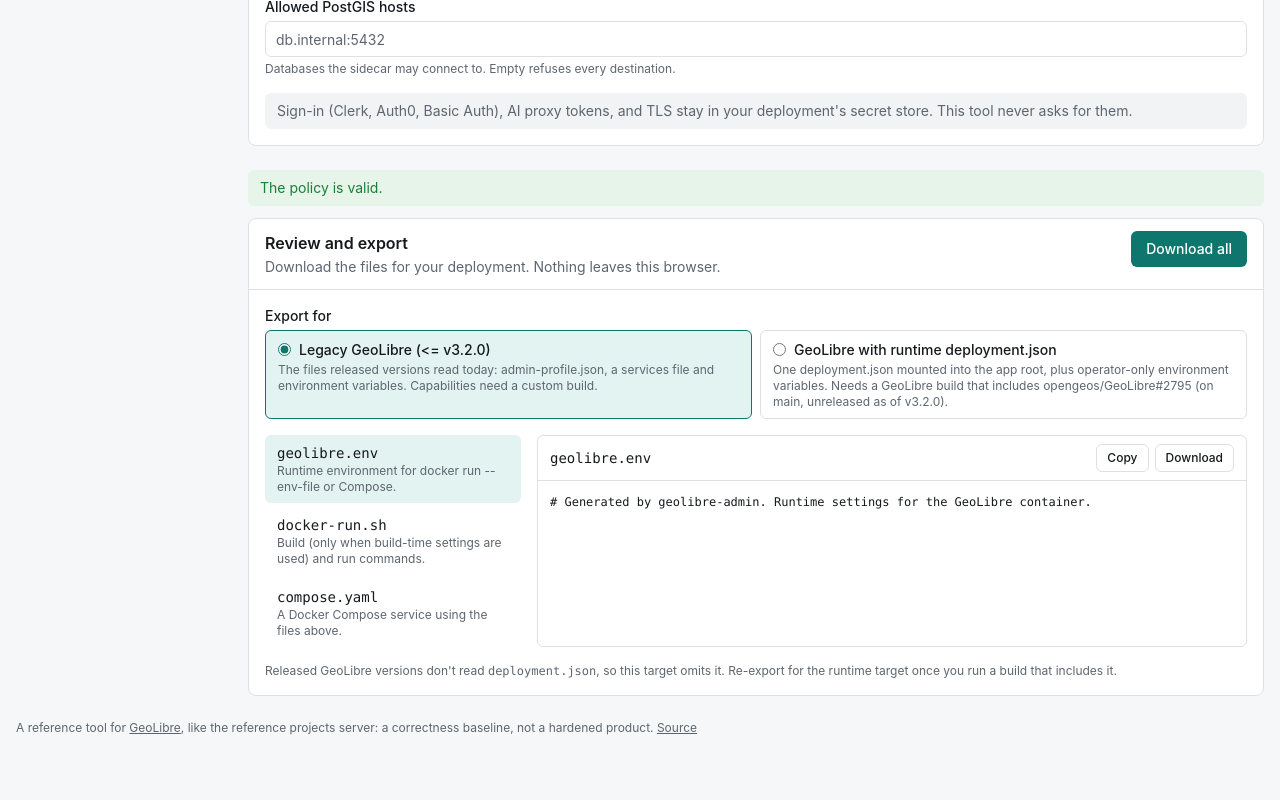
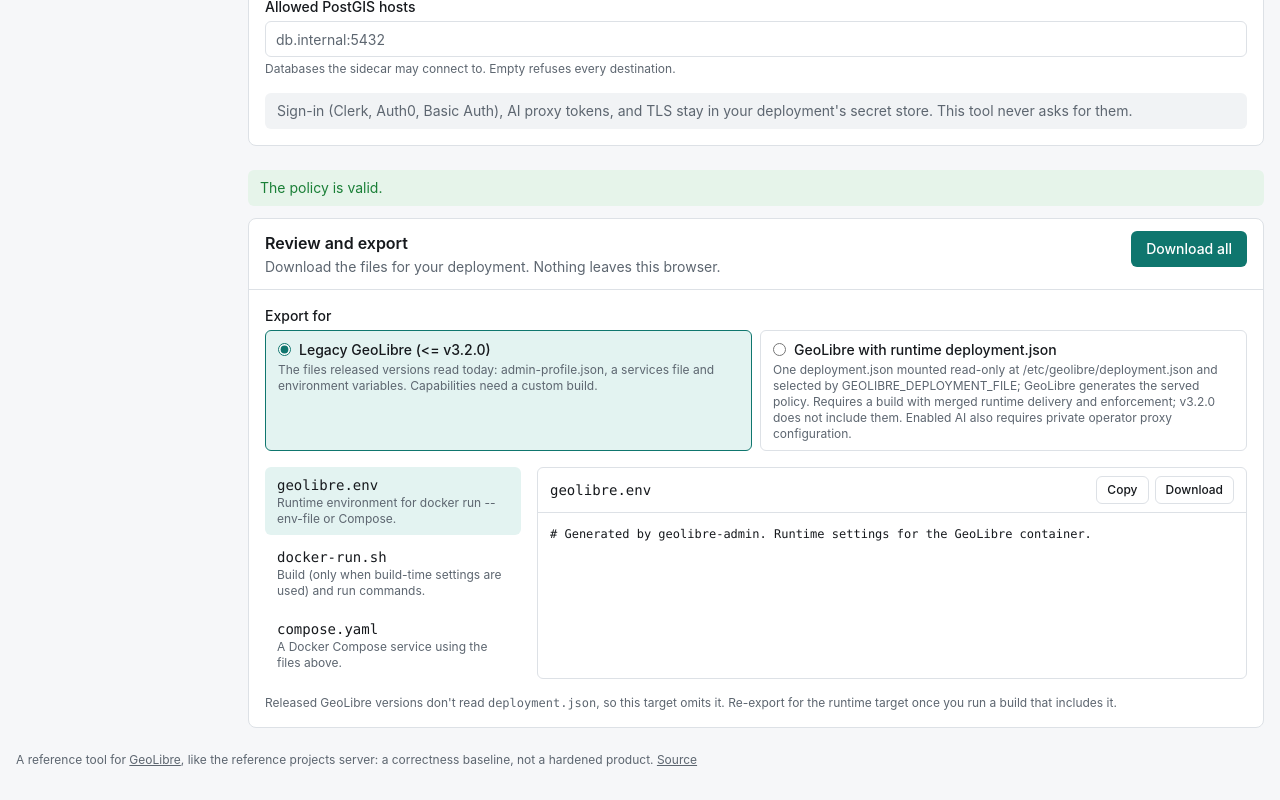
Before and after one commit to deniial00/geolibre-admin, a React (Vite) app: page / in a window 1280 px wide. Shown: the part 3880-4680 px from the top of the page. Before the commit the page ends 4648 px from the top, so only its background shows below. Built offline with nearby package versions, Linux system fonts and the light colour scheme.

Commit message:
Fix runtime deployment export contract (#10)
* Fix runtime deployment export contract

* Address runtime export review feedback

```diff
--- a/src/policy-editor/ExportSection.tsx
+++ b/src/policy-editor/ExportSection.tsx
@@ -123,10 +123,12 @@
         <p className="text-xs text-muted">
           {target === "deployment" ? (
             <>
-              GeoLibre fetches <code>deployment.json</code> from the app root before the first render and ignores it
-              when it is missing, late (3 s) or blocked, so the settings fail open. Generating the file from an
-              environment variable (<code>GEOLIBRE_DEPLOYMENT_FILE</code>) is not shipped yet, so the commands mount it
-              directly. Capabilities and plugin allow or block lists are client-side hiding, not server enforcement.
+              GeoLibre's current main reads the public policy from{" "}
+              <code>GEOLIBRE_DEPLOYMENT_FILE</code> and writes the served <code>/deployment.json</code> at boot. The
+              exporter mounts that input read-only at <code>/etc/geolibre/deployment.json</code>. This requires a build
+              with merged runtime delivery and enforcement; released v3.2.0 does not include it. Enabled AI requires
+              filling the operator proxy URL and token placeholders in the export format you use; never put
+              credentials in the policy JSON.
             </>
           ) : (
             <>
--- a/src/policy/export.ts
+++ b/src/policy/export.ts
@@ -8,8 +8,8 @@
 /** Where the generated files are mounted in the GeoLibre container. */
 export const ADMIN_PROFILE_MOUNT = "/usr/share/nginx/html/admin-profile.json";
 export const SERVICES_MOUNT = "/config/geolibre-services.json";
-/** GeoLibre fetches `<base>/deployment.json`; GEOLIBRE_DEPLOYMENT_FILE generation is not shipped, so mount it directly. */
-export const DEPLOYMENT_MOUNT = "/usr/share/nginx/html/deployment.json";
+/** Read-only policy input consumed through GEOLIBRE_DEPLOYMENT_FILE; boot writes the separately served app-root file. */
+export const DEPLOYMENT_MOUNT = "/etc/geolibre/deployment.json";
 
 function isEmpty(value: unknown): boolean {
   if (value === undefined || value === null || value === "") return true;
@@ -178,7 +178,7 @@
     value: "deployment",
     label: "GeoLibre with runtime deployment.json",
     description:
-      "One deployment.json mounted into the app root, plus operator-only environment variables. Needs a GeoLibre build that includes opengeos/GeoLibre#2795 (on main, unreleased as of v3.2.0).",
+      "One deployment.json mounted read-only at /etc/geolibre/deployment.json and selected by GEOLIBRE_DEPLOYMENT_FILE; GeoLibre generates the served policy. Requires a build with merged runtime delivery and enforcement; v3.2.0 does not include them. Enabled AI also requires private operator proxy configuration.",
   },
 ];
 
@@ -211,7 +211,23 @@
 
 function plan(policy: DeploymentPolicy, operator: OperatorSettings, target: ExportTarget): Plan {
   if (target === "deployment") {
-    return { args: [], env: operatorEnv(operator), mounts: [{ file: "deployment.json", target: DEPLOYMENT_MOUNT }] };
+    const env: Setting[] = [{ name: "GEOLIBRE_DEPLOYMENT_FILE", value: DEPLOYMENT_MOUNT }, ...operatorEnv(operator)];
+    if (policy.ai?.enabled === true) {
+      env.push(
+        { name: "GEOLIBRE_AI_URL", value: "/ai" },
+        {
+          name: "GEOLIBRE_AI_PROXY_URL",
+          value: "",
+          note: "Required when ai.enabled=true: fill in your AI proxy HTTPS origin, without credentials, path, query, or fragment.",
+        },
+        {
+          name: "GEOLIBRE_AI_PROXY_TOKEN",
+          value: "",
+          note: "Required when ai.enabled=true: fill in your private instance token using only A-Z, a-z, 0-9, dot, underscore, or hyphen. Never put it in deployment.json.",
+        },
+      );
+    }
+    return { args: [], env, mounts: [{ file: "deployment.json", target: DEPLOYMENT_MOUNT }] };
   }
   const mounts: Mount[] = [];
   if (toAdminProfile(policy)) mounts.push({ file: "admin-profile.json", target: ADMIN_PROFILE_MOUNT });
@@ -234,7 +250,14 @@
 ): string {
   const { args, env, mounts } = plan(policy, operator, target);
   const image = args.length ? "geolibre-custom" : "ghcr.io/opengeos/geolibre:latest";
-  const blocks: string[] = [];
+  const blocks: string[] = target === "deployment"
+    ? [[
+        "# Requires a GeoLibre image with merged runtime deployment delivery and enforcement; v3.2.0 does not include them.",
+        ...(policy.ai?.enabled === true
+          ? ["# Replace both empty AI proxy values below before running. Editing geolibre.env does not change this inline command."]
+          : []),
+      ].join("\n")]
+    : [];
   if (args.length) {
     const lines = ["# Build-time settings: run from a GeoLibre checkout.", "docker build \\"];
     for (const arg of args) lines.push(`  --build-arg ${arg.name}=${shellQuote(arg.value)} \\`);
@@ -259,7 +282,16 @@
  */
 export function toCompose(policy: DeploymentPolicy, operator: OperatorSettings, target: ExportTarget): string {
   const { args, env, mounts } = plan(policy, operator, target);
-  const lines = ["services:", "  geolibre:"];
+  const lines = target === "deployment"
+    ? [
+        "# Requires a GeoLibre image with merged runtime deployment delivery and enforcement; v3.2.0 does not include them.",
+        ...(policy.ai?.enabled === true
+          ? ["# Replace both empty AI proxy values below before running. Editing geolibre.env does not change inline Compose values."]
+          : []),
+        "services:",
+        "  geolibre:",
+      ]
+    : ["services:", "  geolibre:"];
   if (args.length) {
     lines.push("    build:", "      context: ./GeoLibre  # a GeoLibre checkout", "      args:");
     for (const arg of args) lines.push(`        ${arg.name}: ${yamlQuote(arg.value)}`);
@@ -302,7 +334,8 @@
   if (target === "deployment") {
     files.push({
       name: "deployment.json",
-      description: `The whole policy: mount it at ${DEPLOYMENT_MOUNT} (GeoLibre fetches it from the app root at startup).`,
+      description:
+        "Public policy input: mount read-only at /etc/geolibre/deployment.json and set GEOLIBRE_DEPLOYMENT_FILE to that path. GeoLibre writes the served /deployment.json at boot; never mount over that output.",
       content: `${JSON.stringify(cleanPolicy(policy), null, 2)}\n`,
     });
   } else {
@@ -328,7 +361,7 @@
       name: "geolibre.env",
       description:
         target === "deployment"
-          ? "Operator-only environment (sidecar, conversion roots, PostGIS hosts) for docker run --env-file or Compose."
+          ? "Deployment input path and operator-only environment for docker run --env-file or Compose env_file. Enabled AI includes required empty proxy placeholders; fill them before use."
           : "Runtime environment for docker run --env-file or Compose.",
       content: toEnvFile(env),
     },
@@ -336,7 +369,7 @@
       name: "docker-run.sh",
       description:
         target === "deployment"
-          ? "Run command that mounts deployment.json."
+          ? "Run command using a separate read-only deployment policy input; enabled AI requires filling the operator proxy placeholders."
           : "Build (only when build-time settings are used) and run commands.",
       content: toDockerCommands(policy, operator, target),
     },
```
Also changed, not shown: 2 other files (tests, documents, lock files or other folders).
